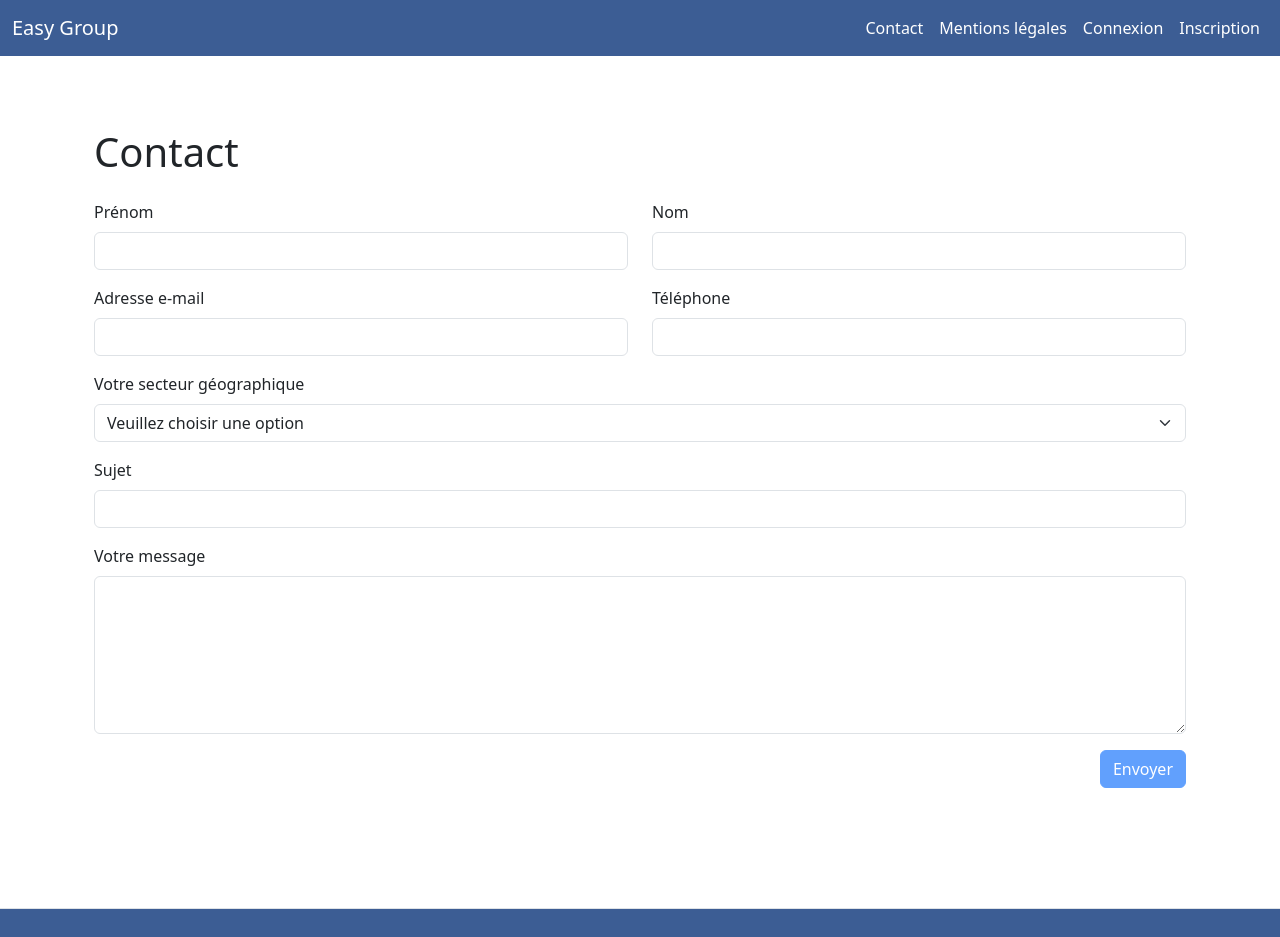
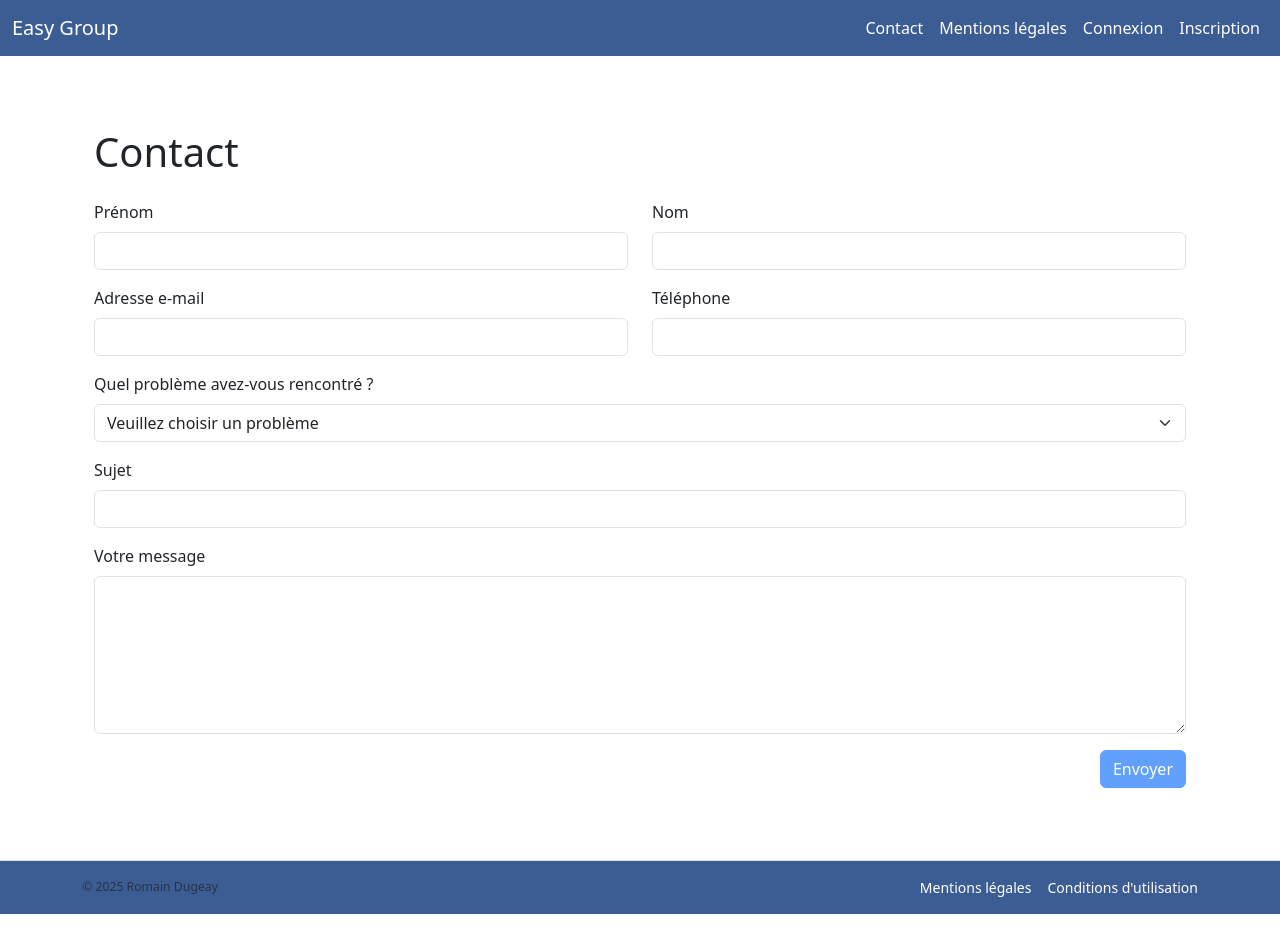
Before and after one commit to Zadig2b/easy-group, an Angular app in the folder base-front/: page /contact in a window 1280 px wide. Shown: the top 937 px of the page. After the commit the page ends 914 px from the top, so only its background shows below. Built offline with nearby package versions, Linux system fonts and the light colour scheme.

Commit message:
amélioration du style (footer + header) + refactorisation du formulaire de contact pour déclaration de bug

```diff
--- a/base-front/src/app/app.component.html
+++ b/base-front/src/app/app.component.html
@@ -1,7 +1,12 @@
-<app-header></app-header>
+<div class="app-wrapper d-flex flex-column min-vh-100">
 
-<main class="container py-4">
-  <router-outlet></router-outlet>
-</main>
+  <app-header></app-header>
 
-<app-footer></app-footer>
+  <!-- Le main prendra tout l'espace restant -->
+  <main class="container py-4 flex-fill">
+    <router-outlet></router-outlet>
+  </main>
+
+  <app-footer></app-footer>
+
+</div>
--- a/base-front/src/app/pages/contact/contact.component.html
+++ b/base-front/src/app/pages/contact/contact.component.html
@@ -28,19 +28,15 @@
         </div>
       </div>
 
-      <div class="mb-3">
-        <label for="secteur" class="form-label">Votre secteur géographique</label>
-        <select id="secteur" name="secteur" class="form-select" [(ngModel)]="formData.secteur" required #secteur="ngModel">
-          <option value="">Veuillez choisir une option</option>
-          <option value="Nord Isère">Nord Isère</option>
-          <option value="Sud Isère">Sud Isère</option>
-          <option value="Voironnais">Voironnais</option>
-          <option value="Viennois">Viennois</option>
-          <option value="Bièvre">Bièvre</option>
-          <option value="Autre">Autre</option>
-        </select>
-        <div *ngIf="secteur.invalid && secteur.touched" class="text-danger">Champ requis</div>
-      </div>
+<div class="mb-3">
+  <label for="probleme" class="form-label">Quel problème avez-vous rencontré ?</label>
+  <select id="probleme" name="probleme" class="form-select" [(ngModel)]="formData.probleme" required #probleme="ngModel">
+    <option value="">Veuillez choisir un problème</option>
+    <option *ngFor="let option of problemOptions" [value]="option">{{ option }}</option>
+  </select>
+  <div *ngIf="probleme.invalid && probleme.touched" class="text-danger">Champ requis</div>
+</div>
+
 
       <div class="mb-3">
         <label for="sujet" class="form-label">Sujet</label>
--- a/base-front/src/app/pages/contact/contact.component.ts
+++ b/base-front/src/app/pages/contact/contact.component.ts
@@ -13,16 +13,25 @@ import { environment } from '../../../environments/environment';
 })
 export class ContactComponent {
   successMessage = '';
+problemOptions = [
+  'Problème de connexion',
+  'Problème d\'affichage',
+  'Lien cassé ou erreur 404',
+  'Fonctionnalité ne fonctionne pas',
+  'Données manquantes ou incorrectes',
+  'Autre bug technique'
+];
 
 formData = {
   prenom: '',
   nom: '',
   email: '',
   telephone: '',
-    secteur: '',
+  probleme: '',
   sujet: '',
   message: ''
 };
+
 
   sendEmail() {
     emailjs.send(
@@ -37,10 +46,11 @@ export class ContactComponent {
   nom: '',
   email: '',
   telephone: '',
-        secteur: '',
+  probleme: '',
   sujet: '',
   message: ''
 };
+
     }, (err) => {
       alert('Erreur lors de l’envoi : ' + JSON.stringify(err));
     });
--- a/base-front/src/app/shared/footer/footer.component.html
+++ b/base-front/src/app/shared/footer/footer.component.html
@@ -1,3 +1,14 @@
-<footer class="text-center py-4 border-top mt-5  custom-bg-lighter">
-    <p class="mb-0">&copy; 2025 {{authorName}}</p>
-  </footer>
+<footer class="footer border-top py-3 custom-bg-lighter">
+  <div class="container d-flex flex-column flex-md-row justify-content-between align-items-center">
+
+    <div class="text-muted small mb-2 mb-md-0">
+      &copy; 2025 {{ authorName }}
+    </div>
+
+    <div class="footer-links d-flex gap-3">
+      <a routerLink="/mentions-legales" class="text-white text-decoration-none link-hover">Mentions légales</a>
+      <a routerLink="/conditions-utilisation" class="text-white text-decoration-none link-hover">Conditions d'utilisation</a>
+    </div>
+
+  </div>
+</footer>
--- a/base-front/src/app/shared/footer/footer.component.scss
+++ b/base-front/src/app/shared/footer/footer.component.scss
@@ -0,0 +1,31 @@
+@use 'sass:color';
+
+.footer {
+  font-size: 0.875rem;
+
+  .footer-links a {
+    position: relative;
+    color: white;
+    text-decoration: none;
+    transition: color 0.3s ease;
+
+    &::after {
+      content: '';
+      position: absolute;
+      left: 0;
+      bottom: -2px;
+      width: 0%;
+      height: 2px;
+      background-color: white;
+      transition: width 0.3s ease;
+    }
+
+    &:hover {
+      color: color.adjust(white, $lightness: 10%);
+
+      &::after {
+        width: 100%;
+      }
+    }
+  }
+}
--- a/base-front/src/app/shared/header/header.component.html
+++ b/base-front/src/app/shared/header/header.component.html
@@ -1,24 +1,46 @@
-<nav class="navbar navbar-expand-lg  custom-bg-lighter">
+<nav class="navbar navbar-expand-lg navbar-dark custom-bg-lighter">
   <div class="container-fluid">
     <a class="navbar-brand" routerLink="/">{{ appName }}</a>
 
-    <div class="collapse navbar-collapse">
+    <!-- 🔽 Bouton burger pour mobile -->
+    <button
+      class="navbar-toggler"
+      type="button"
+      data-bs-toggle="collapse"
+      data-bs-target="#mainNavbar"
+      aria-controls="mainNavbar"
+      aria-expanded="false"
+      aria-label="Toggle navigation"
+    >
+      <span class="navbar-toggler-icon"></span>
+    </button>
+
+    <!-- 🔽 Contenu collapsable -->
+    <div class="collapse navbar-collapse" id="mainNavbar">
       <ul class="navbar-nav ms-auto mb-2 mb-lg-0">
-
-        <!-- Liens visibles si connecté -->
         <ng-container *ngIf="isLoggedIn$ | async; else loggedOut">
-          <li class="nav-item"><a class="nav-link" routerLink="/dashboard" routerLinkActive="active">Dashboard</a></li>
-          <li class="nav-item"><a class="nav-link" (click)="logout()" style="cursor: pointer;">Déconnexion</a></li>
+          <li class="nav-item">
+            <a class="nav-link nav-hover" routerLink="/dashboard" routerLinkActive="active">Dashboard</a>
+          </li>
+          <li class="nav-item">
+            <a class="nav-link nav-hover" (click)="logout()" style="cursor: pointer;">Déconnexion</a>
+          </li>
         </ng-container>
 
-        <!-- Liens visibles si déconnecté -->
         <ng-template #loggedOut>
-          <li class="nav-item"><a class="nav-link" routerLink="/contact" routerLinkActive="active">Contact</a></li>
-          <li class="nav-item"><a class="nav-link" routerLink="/mentions-legales" routerLinkActive="active">Mentions légales</a></li>
-          <li class="nav-item"><a class="nav-link" routerLink="/auth/login" routerLinkActive="active">Connexion</a></li>
-          <li class="nav-item"><a class="nav-link" routerLink="/auth/register" routerLinkActive="active">Inscription</a></li>
+          <li class="nav-item">
+            <a class="nav-link nav-hover" routerLink="/contact" routerLinkActive="active">Contact</a>
+          </li>
+          <li class="nav-item">
+            <a class="nav-link nav-hover" routerLink="/mentions-legales" routerLinkActive="active">Mentions légales</a>
+          </li>
+          <li class="nav-item">
+            <a class="nav-link nav-hover" routerLink="/auth/login" routerLinkActive="active">Connexion</a>
+          </li>
+          <li class="nav-item">
+            <a class="nav-link nav-hover" routerLink="/auth/register" routerLinkActive="active">Inscription</a>
+          </li>
         </ng-template>
-
       </ul>
     </div>
   </div>
--- a/base-front/src/app/shared/header/header.component.scss
+++ b/base-front/src/app/shared/header/header.component.scss
@@ -0,0 +1,23 @@
+.nav-hover {
+  position: relative;
+  transition: color 0.3s ease;
+
+  &::after {
+    content: '';
+    position: absolute;
+    left: 0;
+    bottom: 4px;
+    width: 0%;
+    height: 2px;
+    background-color: white;
+    transition: width 0.3s ease;
+  }
+
+  &:hover::after {
+    width: 100%;
+  }
+
+  &:hover {
+    color: white;
+  }
+}
--- a/base-front/src/styles.scss
+++ b/base-front/src/styles.scss
@@ -43,3 +43,19 @@
 
 // html, body { height: 100%; }
 // body { margin: 0; font-family: Roboto, "Helvetica Neue", sans-serif; }
+
+html, body {
+  height: 100%;
+  margin: 0;
+  padding: 0;
+}
+
+.app-wrapper {
+  min-height: 100vh;
+  display: flex;
+  flex-direction: column;
+}
+
+main.flex-fill {
+  flex: 1 0 auto;
+}
```
Also changed, not shown: base-front/src/app/shared/footer/footer.component.ts (+6 -4 lines). Lines whose indentation alone changed are shown as unchanged.
